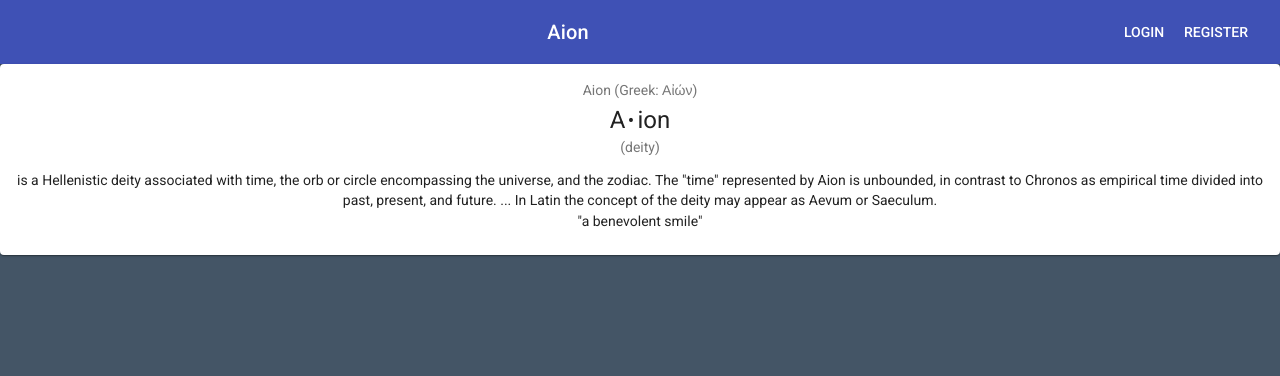
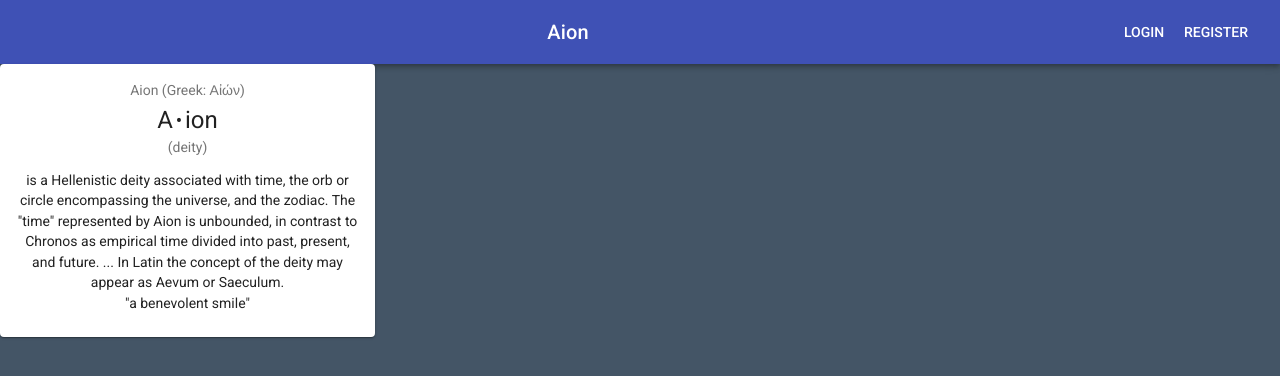
Before and after one commit to ryanoconnor285/aion, a React (Create React App) app in the folder client/: page / in a window 1280 px wide. Shown: the top 376 px of the page. Built offline with nearby package versions, Linux system fonts and the light colour scheme; the HTML template or start-up script is replaced by a standard one.

Commit message:
added a redirect for authenticated users

```diff
--- a/client/src/components/layout/content/Landing.js
+++ b/client/src/components/layout/content/Landing.js
@@ -1,5 +1,6 @@
 import React from 'react';
-import PropTypes from 'prop-types';
+import { PropTypes } from 'prop-types';
+import { connect } from 'react-redux';
 import { withStyles } from '@material-ui/core/styles';
 import Card from '@material-ui/core/Card';
 import CardContent from '@material-ui/core/CardContent';
@@ -7,7 +8,7 @@ import Typography from '@material-ui/core/Typography';
 
 const styles = {
   card: {
-    minWidth: 275,
+    width: 375,
   },
   bullet: {
     display: 'inline-block',
@@ -23,6 +24,11 @@ const styles = {
 };
 
 class Landing extends React.Component {
+  componentDidMount() {
+    if (this.props.auth.isAuthenticated) {
+      this.props.history.push('/dashboard');
+    }
+  }
   render() {
     const { classes } = this.props;
     const bull = <span className={classes.bullet}>•</span>;
@@ -54,6 +60,11 @@ class Landing extends React.Component {
 
 Landing.propTypes = {
   classes: PropTypes.object.isRequired,
+  auth: PropTypes.object.isRequired
 };
 
-export default withStyles(styles)(Landing);
+const mapStateToProps = state => ({
+  auth: state.auth
+});
+
+export default connect(mapStateToProps)(withStyles(styles)(Landing));
```
